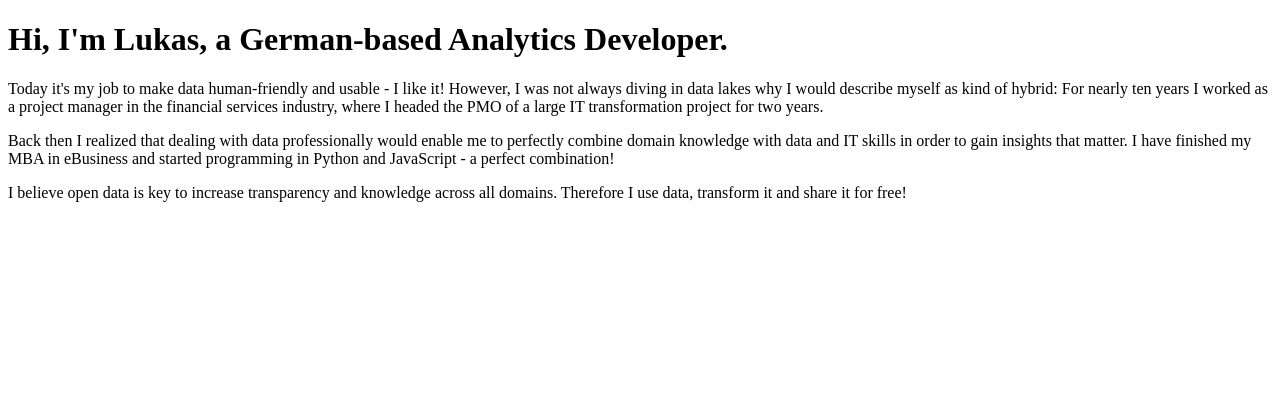
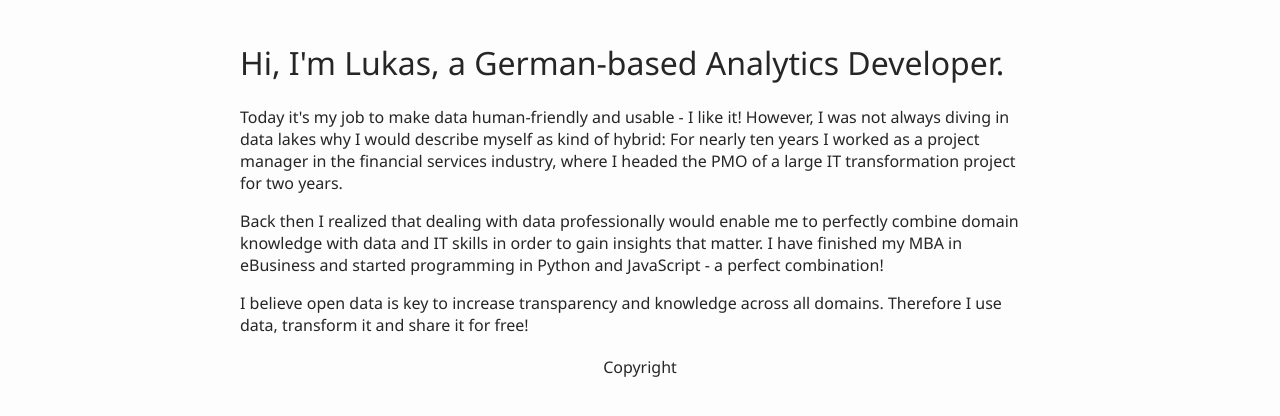
Before and after one commit to lukasbelka/lukasbelka-d, a SvelteKit app: page / in a window 1280 px wide. Shown: the top 416 px of the page. Built offline with nearby package versions, Linux system fonts and the light colour scheme.

Commit message:
styles tested

```diff
--- a/src/styles/global.css
+++ b/src/styles/global.css
@@ -2,11 +2,11 @@
 
 body {
     background: #fdfdfd;
-    margin: 0;
+    margin: 20px auto;
 }
 
-h1, h2, h3, h4, a, p, li {
+h1, p, li {
     color: #262626;
-    font-family: Georgia, 'Times New Roman', Times, serif;
-    font-weight: normal;
+    font-family:'Segoe UI', Tahoma, Geneva, Verdana, sans-serif;
+    font-weight: 300;
 }
```
Also changed, not shown: src/routes/+layout.svelte (renamed from src/routes/__layout.svelte).
